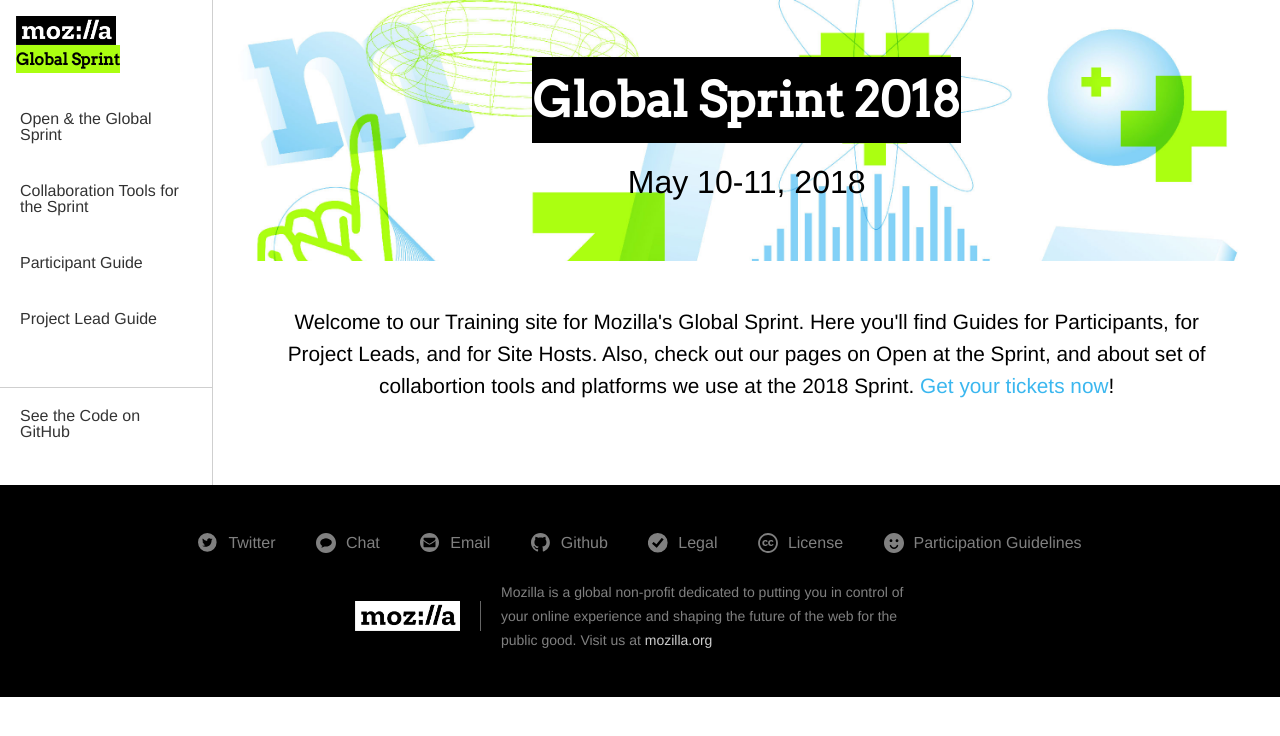
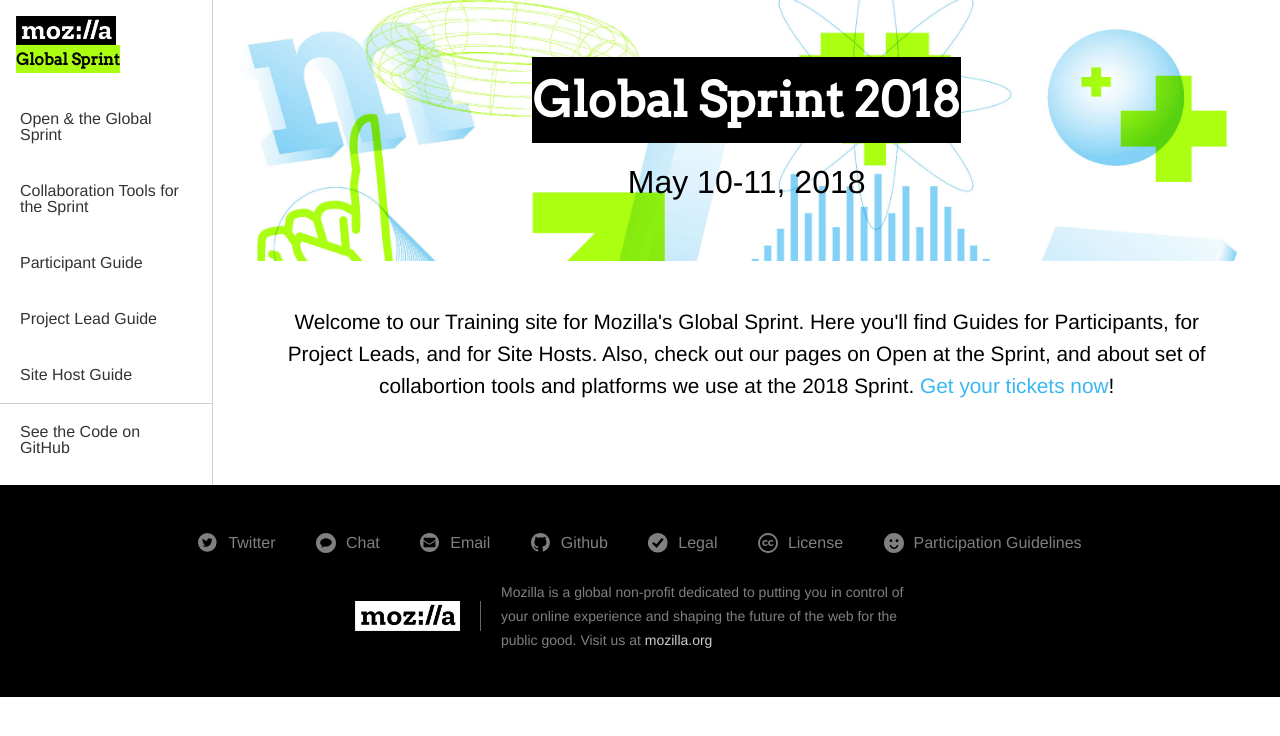
Before and after one commit to mozilla/global-sprint, a Jekyll site: the page built from index.md, in a window 1280 px wide. Shown: the top 736 px of the page. Built offline with Jekyll 4.4.1, drawn with Linux system fonts in a browser that asks for light colours; comment, search, counter and statistics services are not loaded.

Commit message:
Update site-hosts-guide.md

```diff
--- a/_articles/site-hosts-guide.md
+++ b/_articles/site-hosts-guide.md
@@ -1,4 +1,10 @@
+---
+layout: page
+title: Site Host Guide
+---
+
 Welcome! We’re pleased you’re considering hosting a Sprint site.
+
 **Sprint sites are pop-up collaborative spaces; while lots of collaboration happens online, face-to-face interactions generate much of energy and excitement during the event. Hosting a site is an amazing opportunity to make new connections, build community, and have fun. [Click here to Register your site]().**
 
 As a site host you’ll
```
